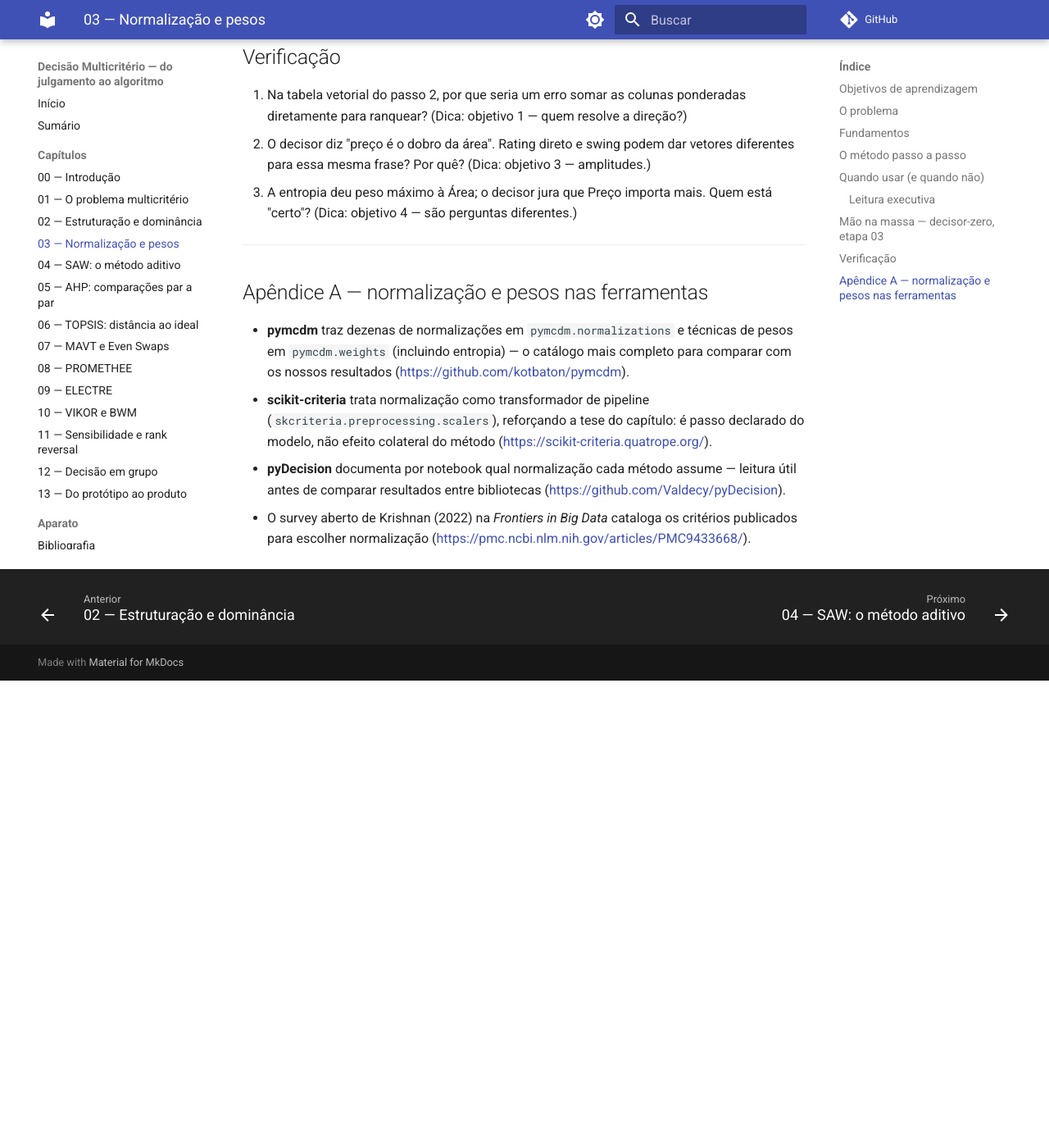
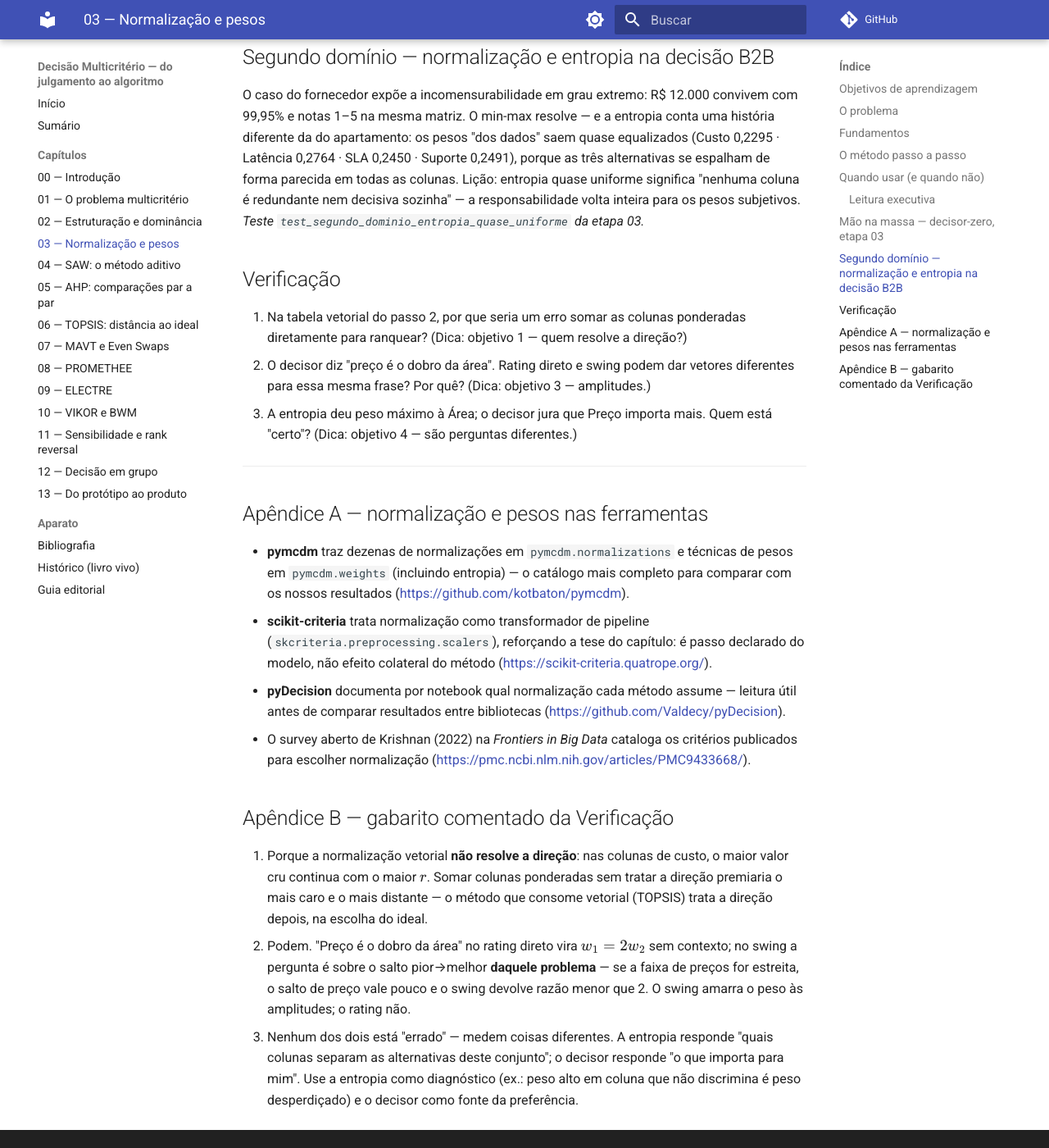
Before and after one commit to GHDaru/multicriterio, an MkDocs documentation site: the page built from livro/capitulos/03-normalizacao-pesos.md, in a window 1280 px wide and 1400 px high, scrolled down 3645 px. Shown: the whole window at 82% size. Built offline with MkDocs 1.6.1 and Material for MkDocs 9.7.7, drawn with Linux system fonts in a browser that asks for light colours; comment, search, counter and statistics services are not loaded; before the commit the page ends 4475 px from its top, so only the background shows below that.

Commit message:
feat(livro): aprofundamento cap. 03 (spec 017)
Co-Authored-By: Claude Fable 5 <noreply@anthropic.com>
Claude-Session: https://claude.ai/code/session_01M7DLMMcjpWMpQfwT3HVeNu

```diff
--- a/livro/capitulos/03-normalizacao-pesos.md
+++ b/livro/capitulos/03-normalizacao-pesos.md
@@ -125,6 +125,17 @@ normalização **linear pela soma** ($r_{ij} = x_{ij} / \sum_i x_{ij}$, com inve
 prévia nos custos), adicione-a ao dicionário `NORMALIZACOES` e escreva o teste que
 verifica que cada coluna soma 1 — sem quebrar os existentes.
 
+## Segundo domínio — normalização e entropia na decisão B2B
+
+O caso do fornecedor expõe a incomensurabilidade em grau extremo: R$ 12.000 convivem
+com 99,95% e notas 1–5 na mesma matriz. O min-max resolve — e a entropia conta uma
+história diferente da do apartamento: os pesos "dos dados" saem quase equalizados
+(Custo 0,2295 · Latência 0,2764 · SLA 0,2450 · Suporte 0,2491), porque as três
+alternativas se espalham de forma parecida em todas as colunas. Lição: entropia quase
+uniforme significa "nenhuma coluna é redundante nem decisiva sozinha" — a
+responsabilidade volta inteira para os pesos subjetivos. *Teste
+`test_segundo_dominio_entropia_quase_uniforme` da etapa 03.*
+
 ## Verificação
 
 1. Na tabela vetorial do passo 2, por que seria um erro somar as colunas ponderadas
@@ -151,3 +162,18 @@ verifica que cada coluna soma 1 — sem quebrar os existentes.
 - O survey aberto de Krishnan (2022) na *Frontiers in Big Data* cataloga os critérios
   publicados para escolher normalização
   (<https://pmc.ncbi.nlm.nih.gov/articles/PMC9433668/>).
+
+## Apêndice B — gabarito comentado da Verificação
+
+1. Porque a normalização vetorial **não resolve a direção**: nas colunas de custo, o
+   maior valor cru continua com o maior $r$. Somar colunas ponderadas sem tratar a
+   direção premiaria o mais caro e o mais distante — o método que consome vetorial
+   (TOPSIS) trata a direção depois, na escolha do ideal.
+2. Podem. "Preço é o dobro da área" no rating direto vira $w_1 = 2w_2$ sem contexto;
+   no swing a pergunta é sobre o salto pior→melhor **daquele problema** — se a faixa
+   de preços for estreita, o salto de preço vale pouco e o swing devolve razão menor
+   que 2. O swing amarra o peso às amplitudes; o rating não.
+3. Nenhum dos dois está "errado" — medem coisas diferentes. A entropia responde "quais
+   colunas separam as alternativas deste conjunto"; o decisor responde "o que importa
+   para mim". Use a entropia como diagnóstico (ex.: peso alto em coluna que não
+   discrimina é peso desperdiçado) e o decisor como fonte da preferência.
```
Also changed, not shown: livro/HISTORICO.md (+2 -0 lines), specs/017-aprofundamento-cap03/qa-report.md (added, +4 -0 lines), specs/017-aprofundamento-cap03/spec.md (added, +6 -0 lines), 1 other file.
